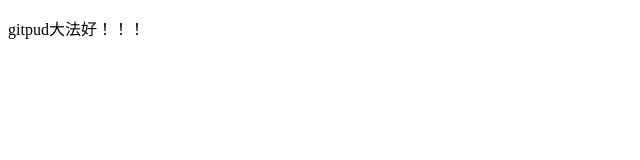
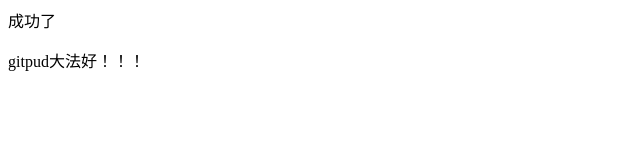
Before and after one commit to xiaolongxiazzz/dacangku, a plain HTML site: page index.html in a window 1280 px wide. Shown: the whole page, without its empty margins (0-640 px from the left). Drawn offline with Linux system fonts and the light colour scheme.

Commit message:
Update index.html

```diff
--- a/index.html
+++ b/index.html
@@ -5,6 +5,7 @@
   <title>Document</title>
 </head>
 <body>
+  <h>成功了</h>
   <p>gitpud大法好！！！</p>
 </body>
 </html>
```
